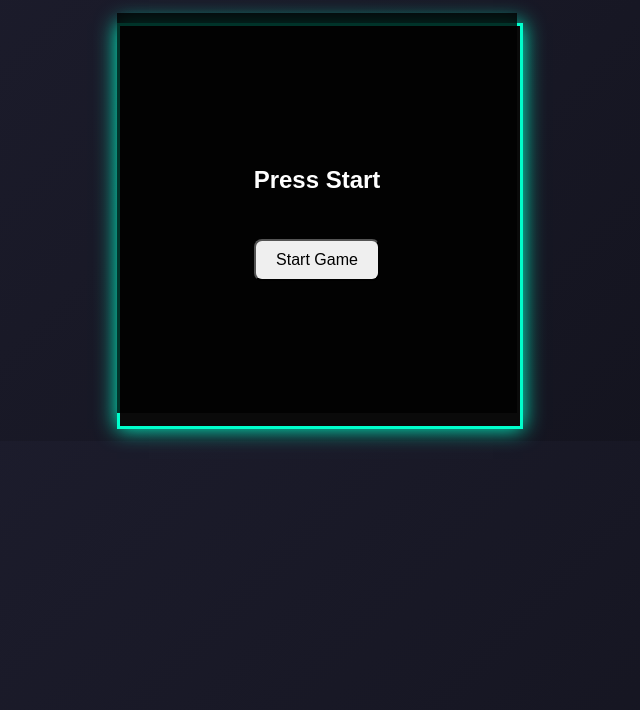
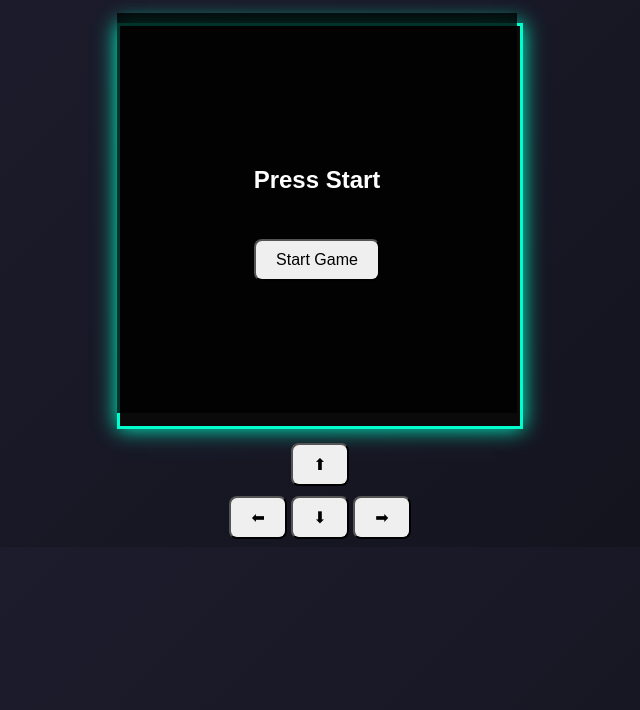
Before and after one commit to theharishpuri/snake-game, a plain HTML site: page index.html in a window 1280 px wide. Shown: the part 90-800 px from the top of the page, without its empty margins (320-960 px from the left). Drawn offline with Linux system fonts and the light colour scheme.

Commit message:
Update index.html

```diff
--- a/index.html
+++ b/index.html
@@ -23,6 +23,17 @@
   <div class="game-wrapper">
     <canvas id="game" width="400" height="400"></canvas>
 
+<!-- Mobile Controls -->
+<div class="controls">
+  <button onclick="setDirection('up')">⬆</button>
+
+  <div>
+    <button onclick="setDirection('left')">⬅</button>
+    <button onclick="setDirection('down')">⬇</button>
+    <button onclick="setDirection('right')">➡</button>
+  </div>
+</div>
+
     <!-- Overlay screen -->
     <div id="overlay" class="overlay">
       <h2 id="message">Press Start</h2>
```
